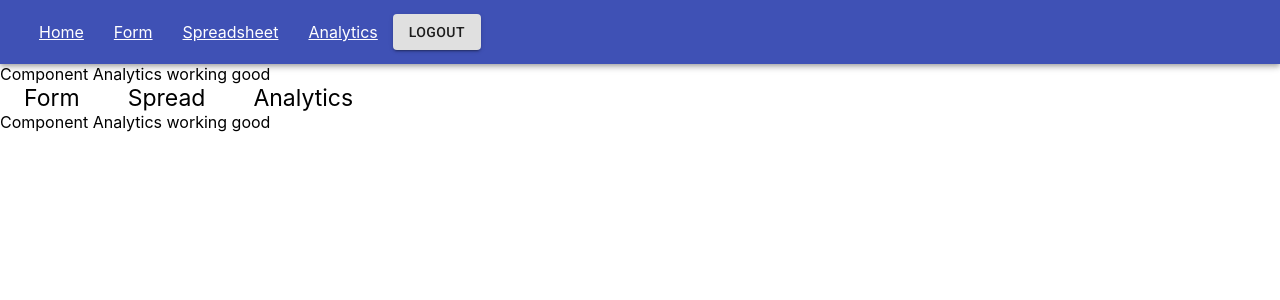
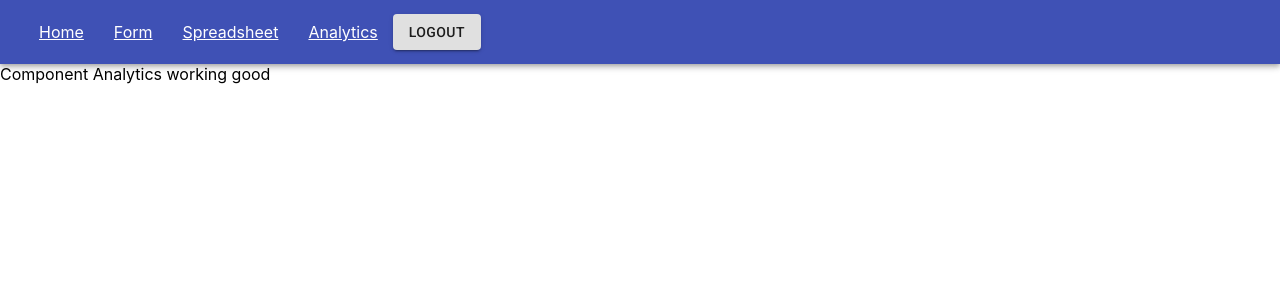
Before and after one commit to CarlosRabid/tortugaspedasi, a React (Create React App) app in the folder tortugaspedasi/: page /analytics in a window 1280 px wide. Shown: the top 300 px of the page. Built offline with nearby package versions, Linux system fonts and the light colour scheme.

Commit message:
changes over navbar and landing

```diff
--- a/tortugaspedasi/src/App.js
+++ b/tortugaspedasi/src/App.js
@@ -9,7 +9,7 @@ class App extends Component {
   render() {
     return (<div>
       <NavBar />
-      <Landing/>
+      {/* <Landing/>  */}
     </div>)
   }
 }
--- a/tortugaspedasi/src/Components/NavBar.js
+++ b/tortugaspedasi/src/Components/NavBar.js
@@ -9,6 +9,7 @@ import { BrowserRouter as Router, Route, Link } from 'react-router-dom'
 import Form from './Form/Form';
 import Spreadsheet from './Spreadsheet/Spreadsheet';
 import Analytics from './Analytics/Analytics';
+import Landing from './Landing';
 
 class NavBar extends Component {
     constructor(props) {
@@ -23,7 +24,7 @@ class NavBar extends Component {
 
                         <Toolbar>
                             <div className="navbarLinks">
-                                <Link to="/landing">Home</Link>
+                                <Link to="/">Home</Link>
                                 <Link to="/form">Form</Link>
                                 <Link to="/spread">Spreadsheet</Link>
                                 <Link to="/analytics">Analytics</Link>
@@ -35,6 +36,7 @@ class NavBar extends Component {
                         </Toolbar>
 
                     </AppBar>
+                        <Route path="/" exact render={() => <Landing />} />
                         <Route path="/form" exact render={() => <Form />} />
                         <Route path="/spread" exact render={() => <Spreadsheet />} />
                         <Route path="/analytics" exact render={() => < Analytics />} />
```
